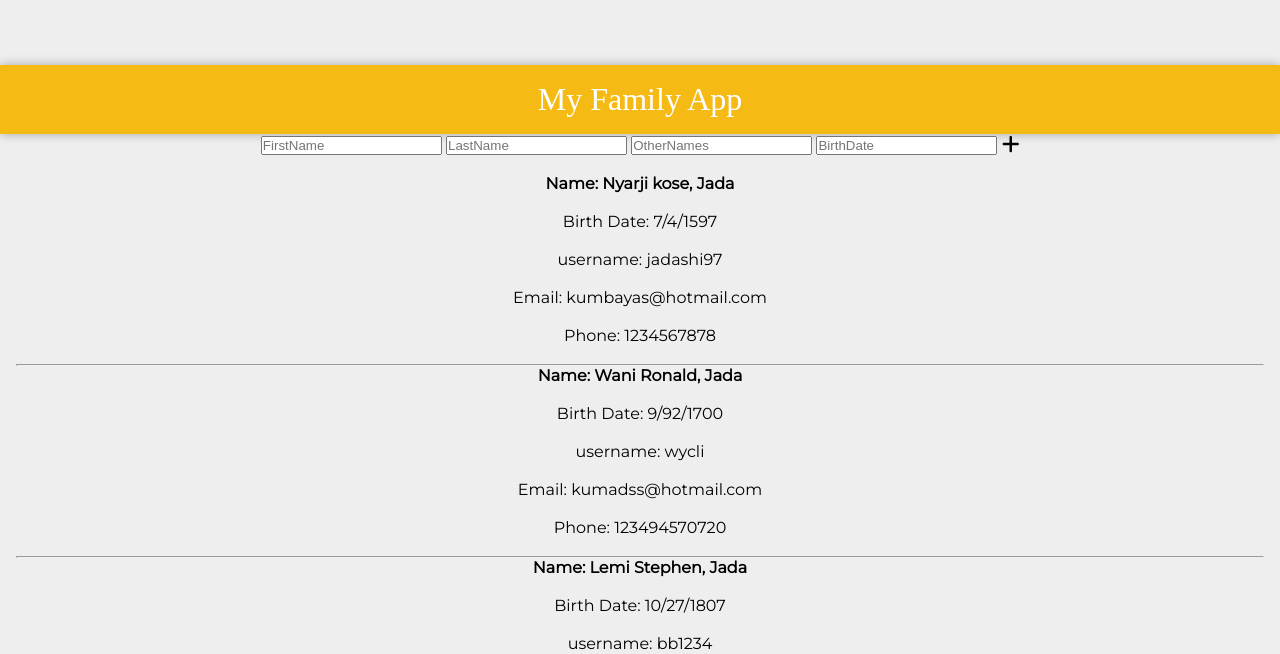
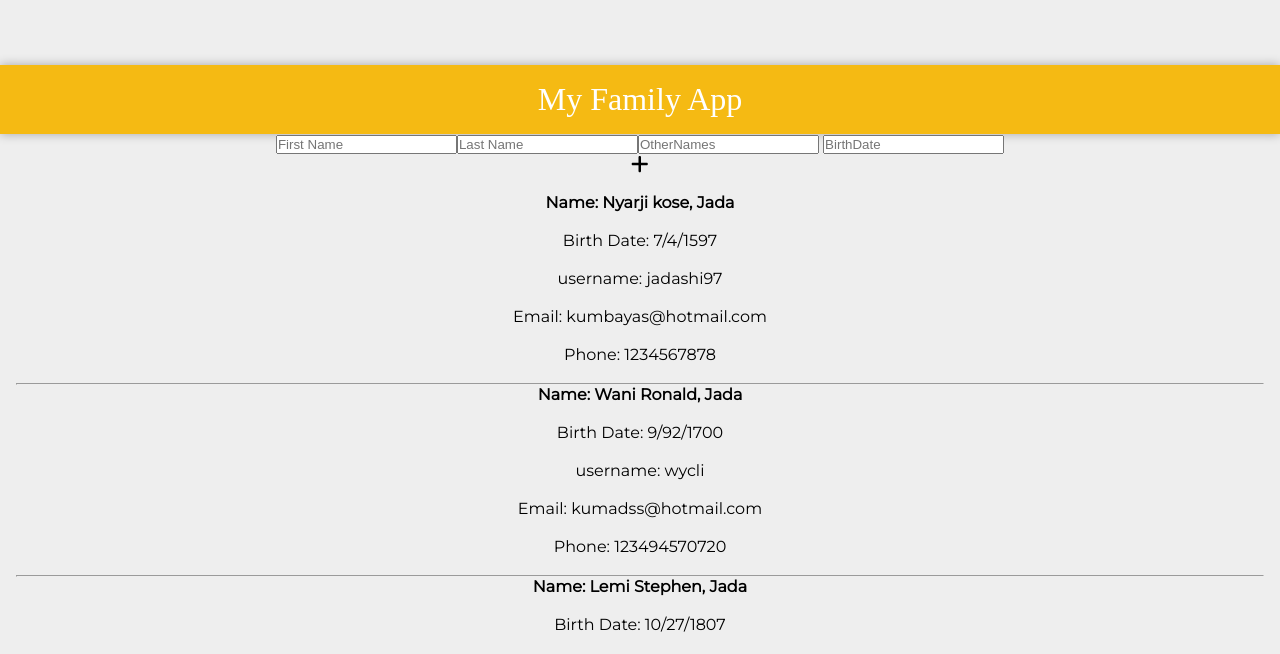
Before and after one commit to Jadashi97/Major-Projects, a React (Create React App) app in the folder my-contact-app/: page / in a window 1280 px wide. Shown: the part 140-794 px from the top of the page. Built offline with nearby package versions, Linux system fonts and the light colour scheme; a web font is replaced by a local one.

Commit message:
(feat): add createContact form to contact app. (fix): include add button function

```diff
--- a/my-contact-app/src/components/AddButton.jsx
+++ b/my-contact-app/src/components/AddButton.jsx
@@ -6,11 +6,6 @@ import { faPlus } from "@fortawesome/free-solid-svg-icons";
 function AddButton({onclick}){
     return(
         <div>
-            <input type="text" placeholder="FirstName" required/>{' '}
-
-            <input type="text" placeholder="LastName" required/>{' '}
-            <input type="text" placeholder="OtherNames" required/> {' '}
-            <input type="text" placeholder="BirthDate" required/> {' '}
             <a href="##" onclick={onclick}>
                 <FontAwesomeIcon size="lg" icon={faPlus} color="black" />
             </a>
--- a/my-contact-app/src/components/AddContact.jsx
+++ b/my-contact-app/src/components/AddContact.jsx
@@ -1,8 +1,9 @@
-import React from "react";
+import React, { useState } from "react";
 
  function AddContact(props){
     return(
     <div>
+
         <h4>Name: {props.firstName} {props.otherNames}, {props.lastName}</h4>
         <br></br>
         <p>Birth Date: {props.birthDate}</p>
--- a/my-contact-app/src/components/App.jsx
+++ b/my-contact-app/src/components/App.jsx
@@ -1,6 +1,7 @@
 import React from "react";
 import Header from "./Header";
 import contactsData from "../contacts";
+import CreateNewContact from "./CreateContact";
 import AddContact from "./AddContact";
 import AddButton from "./AddButton";
 import Form from "./Form"
@@ -31,6 +32,7 @@ function App(){
   return (
     <div className="container">
     <Header/>
+    <CreateNewContact/>
     <AddButton/>
     <br />
     {contactsData.map(newContacts)}
--- a/my-contact-app/src/components/CreateContact.jsx
+++ b/my-contact-app/src/components/CreateContact.jsx
@@ -1,17 +1,23 @@
-import React from "react";
+import React, { useCallback, useState } from "react";
 
 function CreateNewContact(){
+    const [firstName, setFirstName] = useState("");
+    const [lastName, setLastName] = useState("");
+    const [otherName, setOtherName] = useState("");
+    const [birthDate, setBirthDate] = useState("");
+
+
+
     return(
-        <form type = "submit">
-            <label>
-                <input>
-
-                </input>
-            </label>
-        </form>
+        <div>
+			<input value={firstName} type="text" placeholder="First Name" />
+			<input value={lastName} type="text" placeholder="Last Name" />
+            <input value={otherName} type="text" placeholder="OtherNames" required/> {' '}
+            <input value={birthDate} type="text" placeholder="BirthDate" required/> {' '}
+		</div>
     )
 
 }
 
 
-export default CreateNewContact
+export default CreateNewContact;
```
